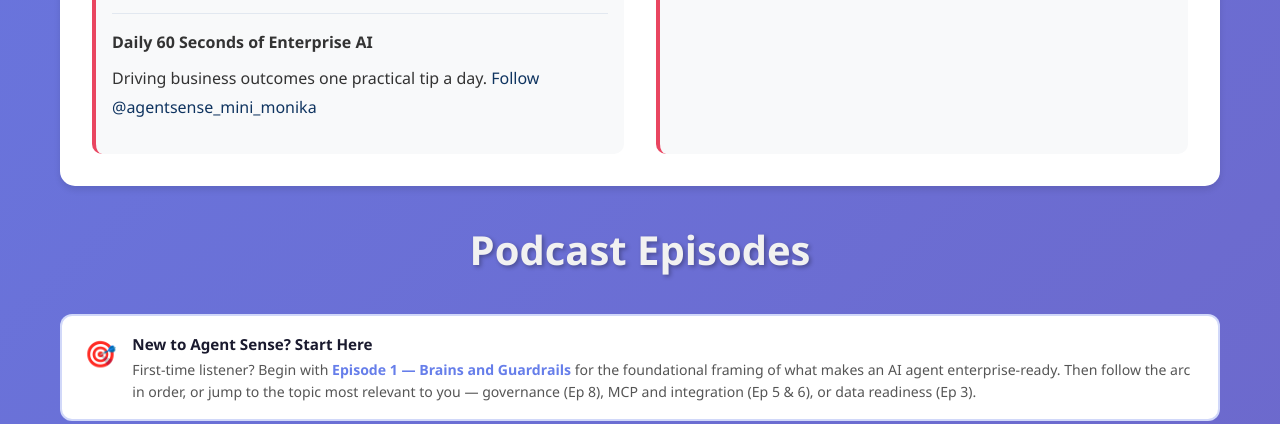
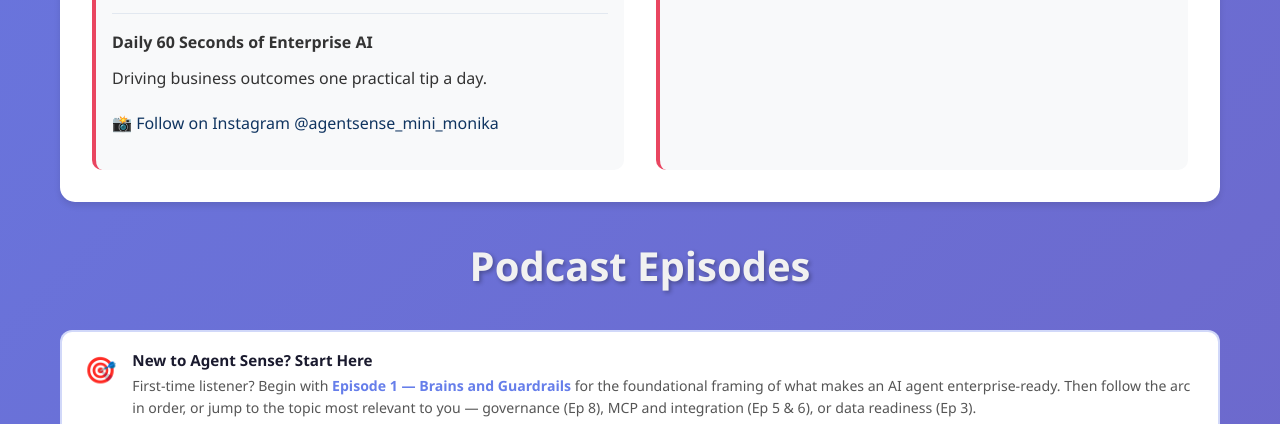
Before and after one commit to magg2021/agent-sense-podcast, a plain HTML site: page index.html in a window 1280 px wide. Shown: the part 1660-2084 px from the top of the page. Drawn offline with Linux system fonts and the light colour scheme.

Commit message:
Clarify Mini Monika Instagram link in hosts section

```diff
--- a/index.html
+++ b/index.html
@@ -1436,7 +1436,8 @@
                     </p>
                     <div class="mini-monika-section">
                         <strong>Daily 60 Seconds of Enterprise AI</strong>
-                        <p>Driving business outcomes one practical tip a day. <a href="https://www.instagram.com/agentsense_mini_monika/" target="_blank">Follow @agentsense_mini_monika</a></p>
+                        <p>Driving business outcomes one practical tip a day.</p>
+                        <p><a href="https://www.instagram.com/agentsense_mini_monika/" target="_blank">📸 Follow on Instagram @agentsense_mini_monika</a></p>
                     </div>
                 </div>
                 <div class="host">
```
